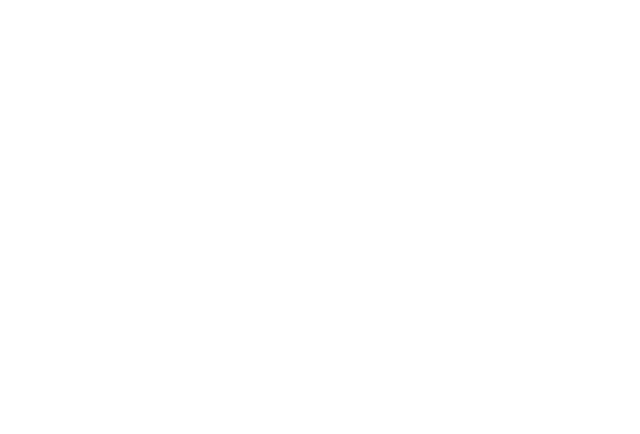
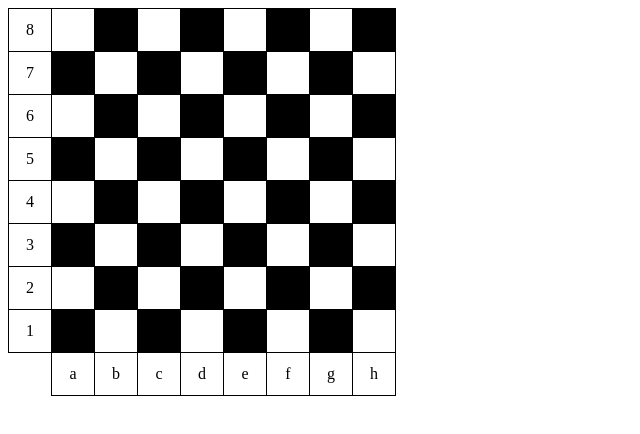
Before and after one commit to evilgazz/git_js1_gb, a plain HTML site: page homework_lesson_5.html in a window 1280 px wide. Shown: the whole page, without its empty margins (0-640 px from the left). Drawn offline with Linux system fonts and the light colour scheme.

Commit message:
Сгенерированная доска через table

```diff
--- a/homework_lesson_5.html
+++ b/homework_lesson_5.html
@@ -7,6 +7,7 @@
     <meta charset="UTF-8">
     <meta name="viewport" content="width=device-width, initial-scale=1.0">
     <title>GeekBrains JavaScript #5</title>
+    <link rel="stylesheet" href="styles/lesson_5.css">
 </head>
 <body>
 
--- a/js/lesson_5.js
+++ b/js/lesson_5.js
@@ -0,0 +1,75 @@
+let app = {
+	config: {
+		rows: [8, 7, 6, 5, 4, 3, 2, 1],
+		cols: ['a', 'b', 'c', 'd', 'e', 'f', 'g', 'h']
+	},
+
+	run() {
+		let board = this.generateBoard()
+		document.body.innerHTML = board
+
+		this.insertRowsNumbers()
+		this.insertColsChars()
+	},
+
+
+	generateBoard() {
+		let board = ""
+		let rowStartWithColor = "white"
+		for (let i = 0; i < this.config.rows.length; i++) {
+			let row = ""
+			if (rowStartWithColor == "white") {
+				row = this.generateRow(rowStartWithColor, this.config.rows[i])
+				rowStartWithColor = "black"
+			} else {
+				row = this.generateRow(rowStartWithColor, this.config.rows[i])
+				rowStartWithColor = "white"
+			}
+			board += row
+		}
+		return `<table><tbody>${board}</table></tbody>`
+	},
+	generateRow(startWithColor, rowNum) {
+		let currnetColorClass = startWithColor
+		let row = ""
+		for (let i = 0; i < this.config.cols.length; i++) {
+			let field = ""
+			if (currnetColorClass === "white") {
+				field =  this.generateField("white", rowNum, this.config.cols[i])
+				currnetColorClass = "blackField"
+			} else {
+				field =  this.generateField("black", rowNum, this.config.cols[i])
+				currnetColorClass = "white"
+			}
+			row += field
+		}
+
+	return `<tr> ${row}</tr>`
+	},
+
+	generateField(color, rowNum, colChar) {
+		return `<td data-rownum="${rowNum}" data-colchar="${colChar}" class="${color}"></td>`
+	},
+
+	insertRowsNumbers() {
+		let trs = document.querySelectorAll("tr")
+		for (let i = 0; i < trs.length; i++) {
+			let td = document.createElement("td")
+			td.innerText = this.config.rows[i]
+			trs[i].insertAdjacentElement("afterbegin", td)
+		}
+	},
+
+	insertColsChars() {
+		let tr = document.createElement("tr")
+		tr.innerHTML += "<td></td>"
+		for (let i = 0; i < this.config.cols.length; i++) {
+			tr.innerHTML += `<td>${this.config.cols[i]}</td>`
+		}
+		let tbody = document.querySelector("tbody")
+		tbody.insertAdjacentElement("beforeend", tr)
+	},
+
+}
+
+app.run()
--- /dev/null
+++ b/styles/lesson_5.css
@@ -0,0 +1,36 @@
+table {
+  border-collapse: collapse;
+}
+
+td {
+  width: 40px;
+  height: 40px;
+  border: 1px solid black;
+  text-align: center;
+}
+
+.white {
+  background: white;
+}
+
+.black {
+  background: black;
+}
+
+tr:last-child td:first-child {
+  border-left: none;
+  border-bottom: none;
+}
+
+.whiteFigure {
+  color: white;
+}
+
+.blackFigure {
+  color: black;
+}
+
+i {
+  font-size: 24px;
+  text-shadow: 0 0 3px grey;
+}
```
